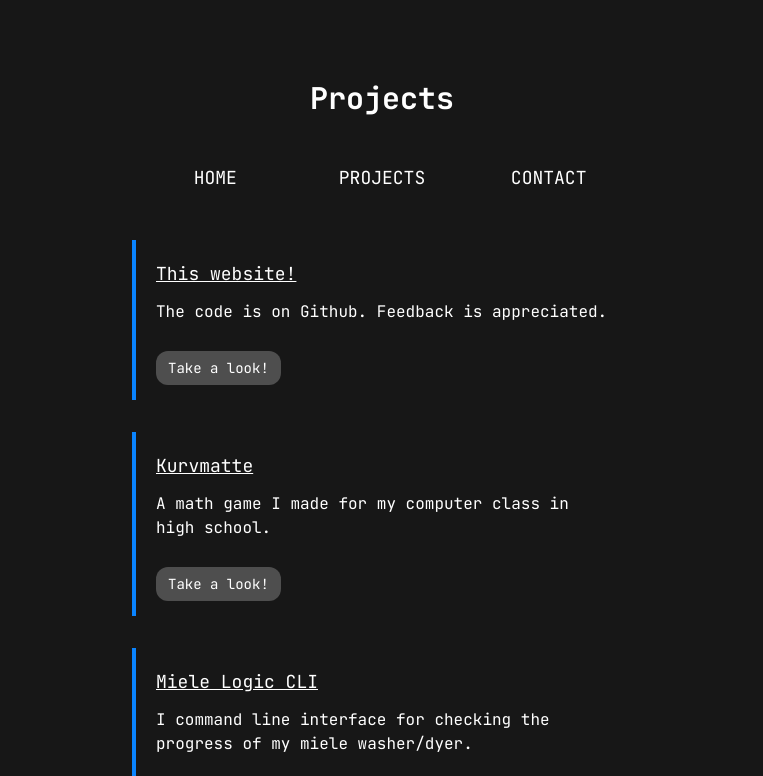
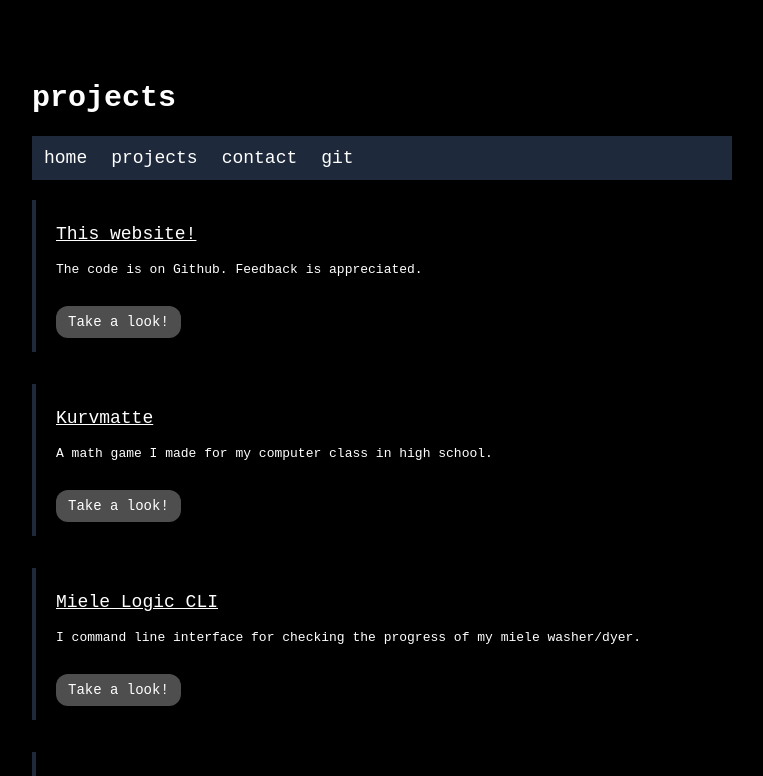
Before and after one commit to omfj/next-omfj.no, a Next.js app: page /projects in a window 1280 px wide. Shown: the top 776 px of the page, without its empty margins (258-1021 px from the left). Built offline with nearby package versions, Linux system fonts and the light colour scheme.

Commit message:
redesign

```diff
--- a/components/Header.tsx
+++ b/components/Header.tsx
@@ -11,6 +11,7 @@ const Header = ({ title }: Props): JSX.Element => {
               text-3xl
               font-bold
               text-center
+              sm:text-left
             ">
               {title}
             </h1>
--- a/components/Layout.tsx
+++ b/components/Layout.tsx
@@ -5,8 +5,7 @@ interface Props {
 const Layout = ({ children }: Props): JSX.Element => {
     return (
         <main className="
-            max-w-[500px]
-            w-[90%]
+            max-w-[700px]
             mx-auto
             my-[5rem]
         ">
--- a/components/LinkButton.tsx
+++ b/components/LinkButton.tsx
@@ -11,7 +11,7 @@ const LinkButton = ({ link }: Props): JSX.Element => {
             text-sm
             rounded-xl
             bg-[#4e4e4e]
-            hover:bg-[#0a84ff]
+            hover:bg-slate-800
             ease-out
             duration-300
         " href={link}>
--- a/components/Nav.tsx
+++ b/components/Nav.tsx
@@ -2,10 +2,15 @@ import NavLink from './NavLink';
 
 const Nav = (): JSX.Element => {
     return (
-        <nav className="grid grid-cols-3 my-10 items-center">
-            <NavLink title="Home" link="/" />
-            <NavLink title="Projects" link="/projects" />
-            <NavLink title="Contact" link="/contact" />
+        <nav className="
+            flex
+            bg-slate-800
+            my-5
+        ">
+            <NavLink title="home" link="/" />
+            <NavLink title="projects" link="/projects/" />
+            <NavLink title="contact" link="/contact/" />
+            <NavLink title="git" link="https://git.omfj.no/" />
         </nav>
     )
 }
--- a/components/NavLink.tsx
+++ b/components/NavLink.tsx
@@ -4,20 +4,19 @@ interface Props {
 }
 
 const NavLink = ({ title, link}: Props): JSX.Element => {
-    title = title.toUpperCase();
     return (
         <a className="
             text-center
+            text-lg
             py-2
             px-3
-            m-auto
-            sm:text-lg
-            rounded-xl
-            hover:bg-[#0a84ff]
-            hover:scale-110
             ease-out
             duration-300
-        " href={link}>
+            m-auto
+            sm:m-0
+            hover:bg-slate-700
+        "
+        href={link}>
             {title}
         </a>
     )
--- a/components/ProjectBox.tsx
+++ b/components/ProjectBox.tsx
@@ -11,10 +11,12 @@ const ProjectBox = ({ title, desc, link, twitter }: Props): JSX.Element => {
     return (
         <div className="
             border-l-4
-            border-[#0a84ff]
+            border-slate-800
             mb-8
             p-5
-            last:mb-8
+            m-auto
+            w-[95%]
+            sm:w-[100%]
         ">
             <p className="text-lg underline mb-3">
                 {title}
--- a/components/SocialMediaImg.tsx
+++ b/components/SocialMediaImg.tsx
@@ -13,7 +13,7 @@ const SocialMediaImg = ({ source, height, width, href, alt }: Props): JSX.Elemen
         <a
             target="_blank"
             href={href}
-            className="hover:scale-125 ease-out duration-300"
+            className="hover:scale-110 ease-out duration-300"
         >
             <Image
                 height={height}
--- a/pages/contact.tsx
+++ b/pages/contact.tsx
@@ -4,14 +4,14 @@ import SEO from '../components/SEO';
 
 // Images
 import * as GithubImage from '../public/images/github.png';
-import * as InstaImage from '../public/images/instagram.png';
+// import * as InstaImage from '../public/images/instagram.png';
 import * as LinkedinImage from '../public/images/linkedin.png';
 
 const Contact = (): JSX.Element => {
     return (
         <>
-            <SEO title="Contact" />
-            <Header title="Contact" />
+            <SEO title="contact" />
+            <Header title="contact" />
             <p className="
                 text-center
                 mb-10
@@ -20,8 +20,10 @@ const Contact = (): JSX.Element => {
                 Feel free to contact me if you have any inquiries.
             </p>
             <div className="
+                max-w-[400px]
+                m-auto
                 grid
-                grid-cols-3
+                grid-cols-2
                 justify-items-center
             ">
                 <SocialMediaImg
@@ -31,13 +33,13 @@ const Contact = (): JSX.Element => {
                     href="https://github.com/omfj"
                     alt="Github logo with link to my github."
                 />
-                <SocialMediaImg
+                {/* <SocialMediaImg
                     source={InstaImage}
                     height={100}
                     width={100}
                     href="https://instagram.com/lordolem"
                     alt="Instagram logo with link to my instagram"
-                />
+                /> */}
                 <SocialMediaImg
                     source={LinkedinImage}
                     height={100}
--- a/pages/index.tsx
+++ b/pages/index.tsx
@@ -8,20 +8,20 @@ const Home = (): JSX.Element => {
     return (
         <>
             <SEO title="Home" />
-            <Header title="Ole Magnus" />
+            <Header title="ole magnus" />
             <div className="
                 flex
                 justify-center
                 mb-5
             ">
-                <Image
+                {/* <Image
                     src={Profilepic}
                     width={125}
                     height={125}
                     className="
                         rounded-full
                     "
-                />
+                /> */}
             </div>
             <p className="
                 font-bold
--- a/pages/projects.tsx
+++ b/pages/projects.tsx
@@ -5,8 +5,8 @@ import SEO from '../components/SEO';
 const Projects = (): JSX.Element => {
     return (
         <>
-            <SEO title="Projects" />
-            <Header title="Projects" />
+            <SEO title="projects" />
+            <Header title="projects" />
             <ProjectBox
                 title="This website!"
                 desc="The code is on Github. Feedback is appreciated."
--- a/styles/globals.css
+++ b/styles/globals.css
@@ -10,21 +10,10 @@
         @apply p-0;
         @apply box-border;
         @apply text-white;
-        @apply font-JetBrains;
+        @apply font-mono;
     }
     html {
-        @apply dark-mode;
+        @apply bg-black;
         @apply min-h-[100%];
     }
 }
-
-@layer utilities {
-    .gradient-background {
-        background-image: linear-gradient(to bottom, #04062e, #040d33, #041237, #05153c, #061941, #071a41, #081a40, #091b40, #0a193a, #0a1634, #0b142f, #0b1129);
-        background-repeat: no-repeat;
-        background-size: cover;
-    }
-    .dark-mode {
-        background: #171717;
-    }
-}
--- a/tailwind.config.js
+++ b/tailwind.config.js
@@ -6,7 +6,8 @@ module.exports = {
   theme: {
     extend: {
       fontFamily: {
-        JetBrains: ['JetBrains Mono'],
+        'sans': ['sans-serif'],
+        'mono': ['monospace'],
       }
     },
   },
```
Also changed, not shown: 1 other file (tests, documents, lock files or other folders).
